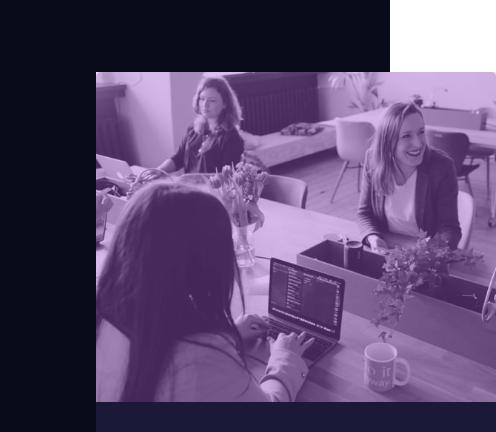
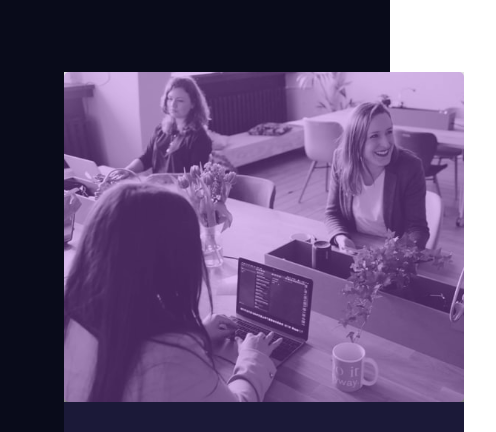
Before and after one commit to megha1234568/preview-card, a plain HTML site: page index.html in a window 390 px wide. Shown: the top 432 px of the page, 496 px wide, since content can reach past the window. Drawn offline with Linux system fonts and the light colour scheme.

Commit message:
Update css.css

```diff
--- a/css.css
+++ b/css.css
@@ -89,13 +89,13 @@ span{
      display: grid;
      grid-template-columns: 1fr;
      grid-template-rows: 1fr, 1fr;
-     margin-left: 6rem;
+     margin-left: 4rem;
 
    }
    .container{
      margin:0;
      width: 100vw;
-     height: 120vh;
+     height: 150vh;
      position: relative;
    }
    .box2 img{
```
